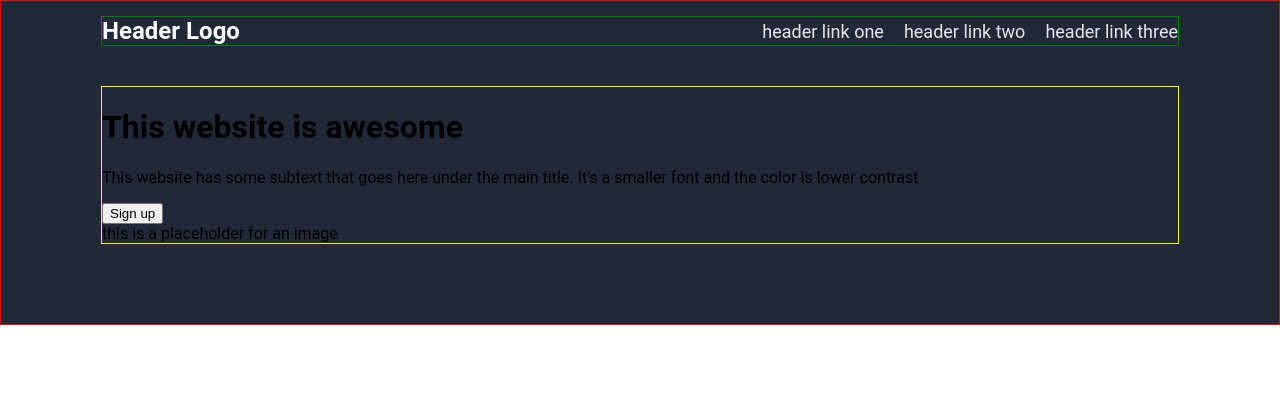
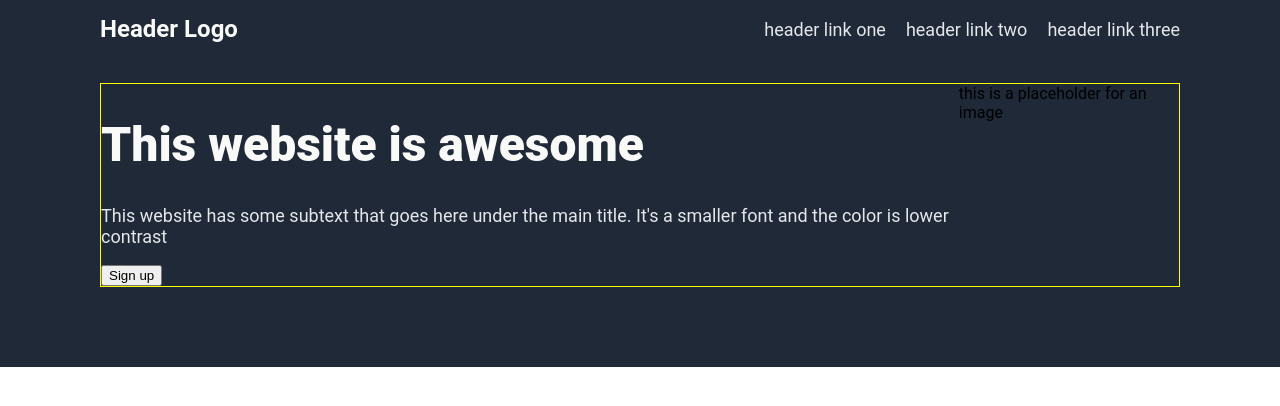
Before and after one commit to yarishilton/TOP-landing-page, a plain HTML site: page index.html in a window 1280 px wide. Drawn offline with Linux system fonts and the light colour scheme.

Commit message:
Style hero text

```diff
--- a/styles.css
+++ b/styles.css
@@ -1,5 +1,4 @@
 body {
-    border: 1px solid red;
     margin: 0;
     font-family: Roboto, sans-serif;
 }
@@ -14,11 +13,22 @@ body {
     justify-content: space-between;
     align-items: center;
     margin-bottom: 40px;
-    border: 1px solid green;
 }
 
 .hero {
+    display: flex;
     border: 1px solid yellow;
+}
+
+h1 {
+    font-size: 48px;
+    font-weight: 900;
+    color: #F9FAF8;
+}
+
+p, a, footer {
+    color: #E5E7EB;
+    font-size: 18px;
 }
 
 .logo {
@@ -29,8 +39,6 @@ body {
 
 a {
     text-decoration: none;
-    color: #E5E7EB;
-    font-size: 18px;
 }
 
 ul {
```
